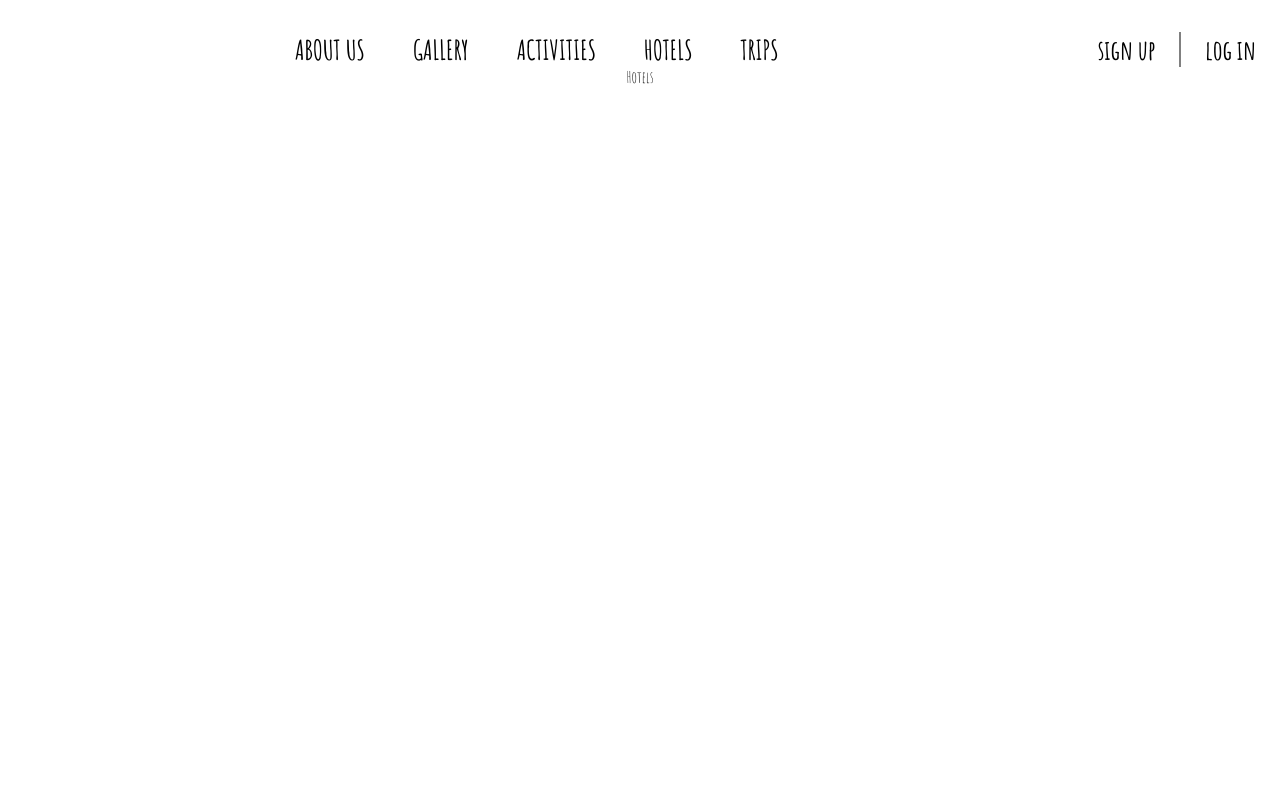
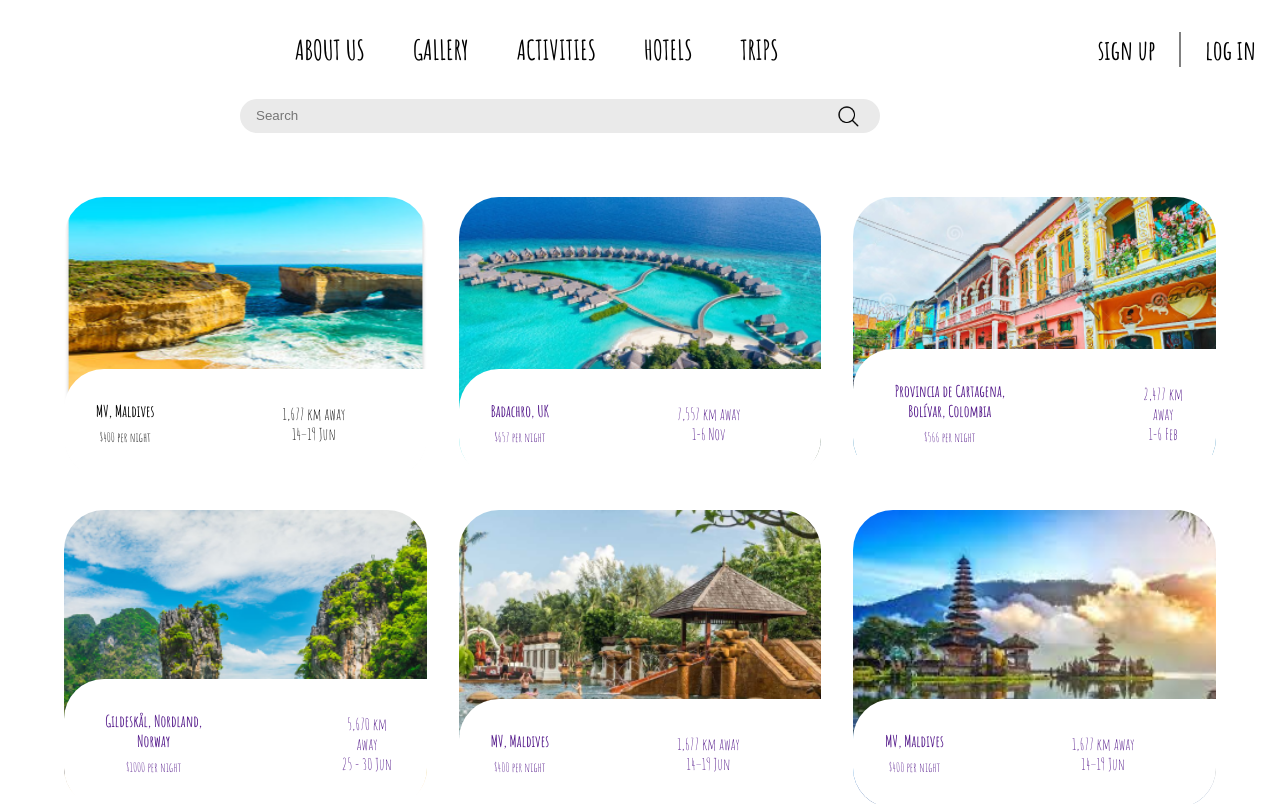
Before and after one commit to NikhitaBarat/great-escape, a React (Create React App) app in the folder client/: page /hotels in a window 1280 px wide. Shown: the top 806 px of the page. Built offline with nearby package versions, Linux system fonts and the light colour scheme.

Commit message:
added hotels

```diff
--- a/client/src/pages/hotels/hotels.pages.jsx
+++ b/client/src/pages/hotels/hotels.pages.jsx
@@ -1,9 +1,19 @@
 import React from 'react'
 import HotelCard from '../../components/hotelCard/hotelcard.components.jsx'
+import SearchIcon from '../../assets/ei_search.png'
+import './hotels.styles.css'
 
 const Hotels = () => {
   return (
-    <div>Hotels</div>
+    <div className='hotels'>
+      <div className='search'>
+        <div className="search-field">
+          <input type="string" placeholder="Search" />
+          <img src={SearchIcon} alt="" />
+        </div>
+      </div>
+      < HotelCard />
+    </div>
   )
 }
 
--- a/client/src/pages/hotels/hotels.styles.css
+++ b/client/src/pages/hotels/hotels.styles.css
@@ -0,0 +1,28 @@
+.search {
+    text-align: center;
+    vertical-align: center;
+    line-height: 100vh;
+    padding-top: 2rem;
+    padding-left: 15rem;
+    border-radius: 20rem;
+  }
+.search-field {
+    display: flex;
+    width: 40rem;
+    align-items: center;
+    background-color: #EAEAEA;
+    padding: .05rem 1rem;
+    justify-content: space-between;
+    border-radius: 20px;
+}
+
+.search-field input {
+    background-color: transparent;
+    border: none;
+    outline: none;
+    width: 90%;
+}
+
+img{
+    height: 2rem;
+}
```
